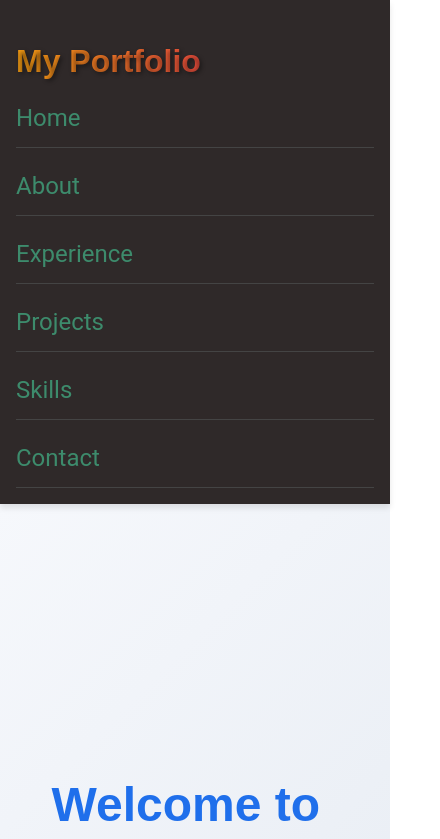
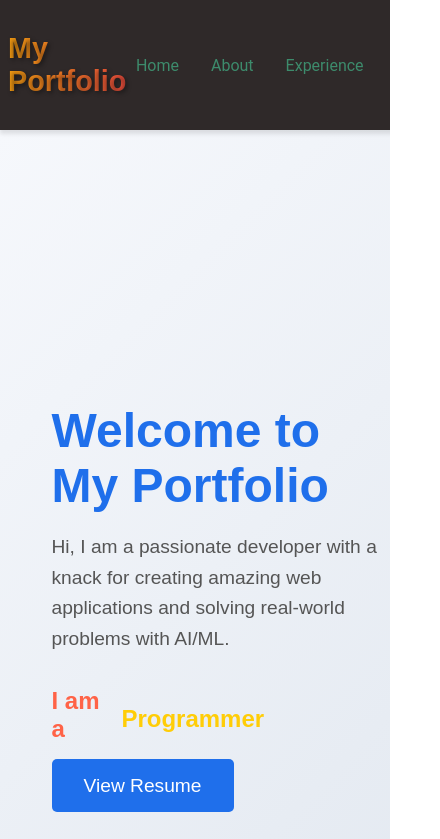
Before and after one commit to P-S-Sashank-varma/Protfolio_react, a React (Create React App) app: page / in a window 390 px wide. Shown: the top 839 px of the page, 440 px wide, since content can reach past the window. Built offline with nearby package versions, Linux system fonts and the light colour scheme.

Commit message:
Update navbar.css

```diff
--- a/src/styles/navbar.css
+++ b/src/styles/navbar.css
@@ -1,19 +1,26 @@
-/* Navbar.css */
 .navbar {
   display: flex;
   justify-content: space-between;
   align-items: center;
-    padding: -0.3rem 0.2rem;
+  padding: 0.5rem 1rem;
   background-color: #2f2929;
   color: #fff;
-    box-shadow: 0 4px 6px rgba(0, 0, 0, 0.1);
+  box-shadow: 0 4px 4px rgba(0, 0, 0, 0.1);
   position: sticky;
   top: 0;
   z-index: 1000;
+  width: 100%;
+  max-width: 100vw;
+}
+
+body {
+  overflow-x: hidden;
+  margin: 0;
+  padding: 0;
 }
 
 .navbar-logo {
-    font-size: 2rem;
+  font-size: 1.8rem;
   font-weight: bold;
   font-family: 'Poppins', sans-serif;
   background: linear-gradient(90deg, #f39c12, #e74c3c);
@@ -25,14 +32,13 @@
 }
 
 .navbar-logo:hover {
-    transform: scale(1.1);
-    text-shadow: 2px 2px 8px rgba(0, 0, 0, 0.6);
+  transform: scale(1.05);
 }
 
 .navbar-links {
   list-style-type: none;
   display: flex;
-    gap: 1.5rem;
+  gap: 1rem;
   margin: 0;
   padding: 0;
 }
@@ -40,65 +46,32 @@
 .navbar-item a {
   text-decoration: none;
   font-size: 1.5rem;
-    color:rgb(61, 139, 108);
+  color: rgb(61, 139, 108);
   font-family: 'Roboto', sans-serif;
   transition: all 0.3s ease;
-    position: relative;
+  padding: 0.4rem 0.8rem;
+  white-space: nowrap;
 }
 
-  .navbar-item a::after {
-    content: '';
-    display: block;
-    width: 0;
-    height: 2px;
-    background: #f39c12;
-    transition: width 0.3s ease;
-    margin-top: 5px;
-  }
-
-  .navbar-item a:hover {
-    color: #f39c12;
-  }
-
-  .navbar-item a:hover::after {
-    width: 100%;
-  }
-
-  /* Responsive Design */
 @media (max-width: 768px) {
   .navbar {
-      flex-direction: column;
-      align-items: flex-start;
-      padding: 1rem;
-    }
-
-    .navbar-logo {
-      margin-bottom: 1rem;
+    flex-direction: row;
+    padding: 0.5rem;
   }
 
   .navbar-links {
-      flex-direction: column;
-      gap: 1rem;
-      width: 100%;
-    }
-
-    .navbar-item {
-      width: 100%;
+    display: flex;
+    flex-direction: row;
+    gap: 0.8rem;
   }
 
   .navbar-item a {
-      display: block;
-      width: 100%;
-      text-align: left;
-      padding: 0.5rem 0;
-      border-bottom: 1px solid #444;
+    font-size: 1rem;
+    padding: 0.3rem 0.6rem;
+  }
 }
 
-    .navbar-item a:hover {
-      color: #f39c12;
-      background-color: #222;
+html, body {
+  width: 100%;
+  overflow-x: hidden;
 }
-  }
-  html {
-    scroll-behavior: smooth;
-  }
```
Lines whose indentation alone changed are shown as unchanged.
